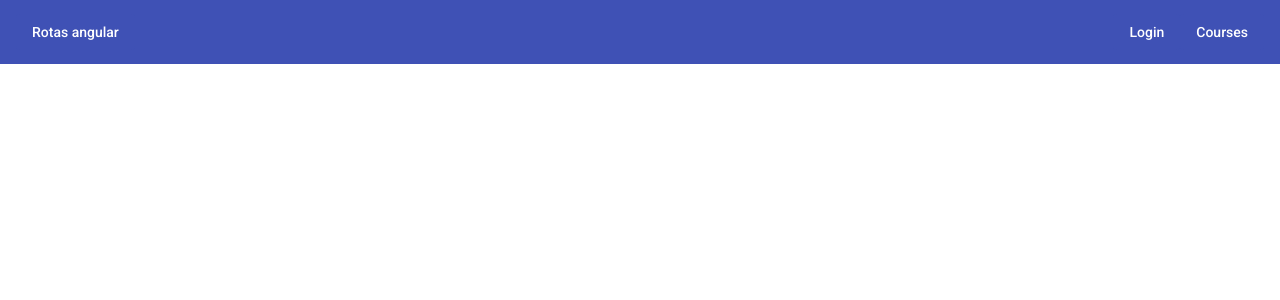
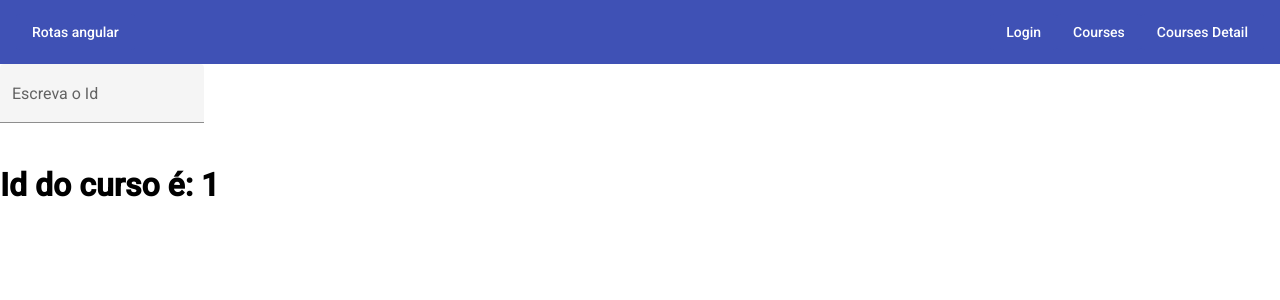
Before and after one commit to DukeOmni/angular-learning-area, an Angular app in the folder sixth-projects/: page /curso/1 in a window 1280 px wide. Before the commit this address led to /. Shown: the top 300 px of the page. Built offline with nearby package versions, Linux system fonts and the light colour scheme.

Commit message:
Extrating params from uri

```diff
--- a/sixth-projects/src/app/app.component.html
+++ b/sixth-projects/src/app/app.component.html
@@ -3,7 +3,13 @@
     <div>
         <button mat-flat-button color="primary" routerLink="/login" routerLinkActive="active" >Login</button >
         <button mat-flat-button color="primary" routerLink="/cursos" routerLinkActive="active">Courses</button >
+        <button mat-flat-button color="primary" [routerLink]="['/curso',inputId.value]" routerLinkActive="active">Courses Detail</button >
     </div>
 </mat-toolbar>
-
+    <div class="container">
+        <mat-form-field class="example-full-width" appearance="fill">
+            <mat-label>Escreva o Id</mat-label>
+            <input matInput #inputId>
+          </mat-form-field>
+    </div>
 <router-outlet></router-outlet>
--- a/sixth-projects/src/app/app.module.ts
+++ b/sixth-projects/src/app/app.module.ts
@@ -11,6 +11,8 @@ import { HomeComponent } from './home/home.component';
 import { LoginComponent } from './login/login.component';
 import {MatToolbarModule} from '@angular/material/toolbar';
 import {MatButtonModule} from '@angular/material/button';
+import {MatInputModule} from '@angular/material/input';
+import { CoursesDetalComponent } from './courses-detal/courses-detal.component';
 
 
 @NgModule({
@@ -18,7 +20,8 @@ import {MatButtonModule} from '@angular/material/button';
     AppComponent,
     CoursesComponent,
     HomeComponent,
-    LoginComponent
+    LoginComponent,
+    CoursesDetalComponent
   ],
   imports: [
     BrowserModule,
@@ -26,6 +29,7 @@ import {MatButtonModule} from '@angular/material/button';
     MatIconModule,
     MatToolbarModule,
     MatButtonModule,
+    MatInputModule,
     routing
   ],
   providers: [],
--- a/sixth-projects/src/app/app.routing.ts
+++ b/sixth-projects/src/app/app.routing.ts
@@ -4,10 +4,12 @@ import { ModuleWithProviders } from "@angular/core";
 import { LoginComponent } from './login/login.component';
 import { HomeComponent } from './home/home.component';
 import { CoursesComponent } from './courses/courses.component';
+import { CoursesDetalComponent } from "./courses-detal/courses-detal.component";
 
 const APP_ROUTES: Routes=[
     { path:'', component:HomeComponent},
     { path:'login', component:LoginComponent},
+    { path:'curso/:id', component:CoursesDetalComponent},
     { path:'cursos', component:CoursesComponent}
 ]
 export const routing: ModuleWithProviders  = RouterModule.forRoot(APP_ROUTES);
--- /dev/null
+++ b/sixth-projects/src/app/courses-detal/courses-detal.component.html
@@ -0,0 +1,3 @@
+<h1>
+    Id do curso é: {{id}}
+</h1>
--- /dev/null
+++ b/sixth-projects/src/app/courses-detal/courses-detal.component.ts
@@ -0,0 +1,20 @@
+import { Component, OnInit } from '@angular/core';
+import { ActivatedRoute} from '@angular/router';
+
+@Component({
+  selector: 'app-courses-detal',
+  templateUrl: './courses-detal.component.html',
+  styleUrls: ['./courses-detal.component.css']
+})
+export class CoursesDetalComponent implements OnInit {
+  id:String;
+
+  constructor(private routes:ActivatedRoute) {
+    console.log(this.routes);
+    this.id=this.routes.snapshot.params['id'];
+  }
+
+  ngOnInit(): void {
+  }
+
+}
```
Also changed, not shown: sixth-projects/src/app/courses-detal/courses-detal.component.css (added), 1 other file (tests, documents, lock files or other folders).
